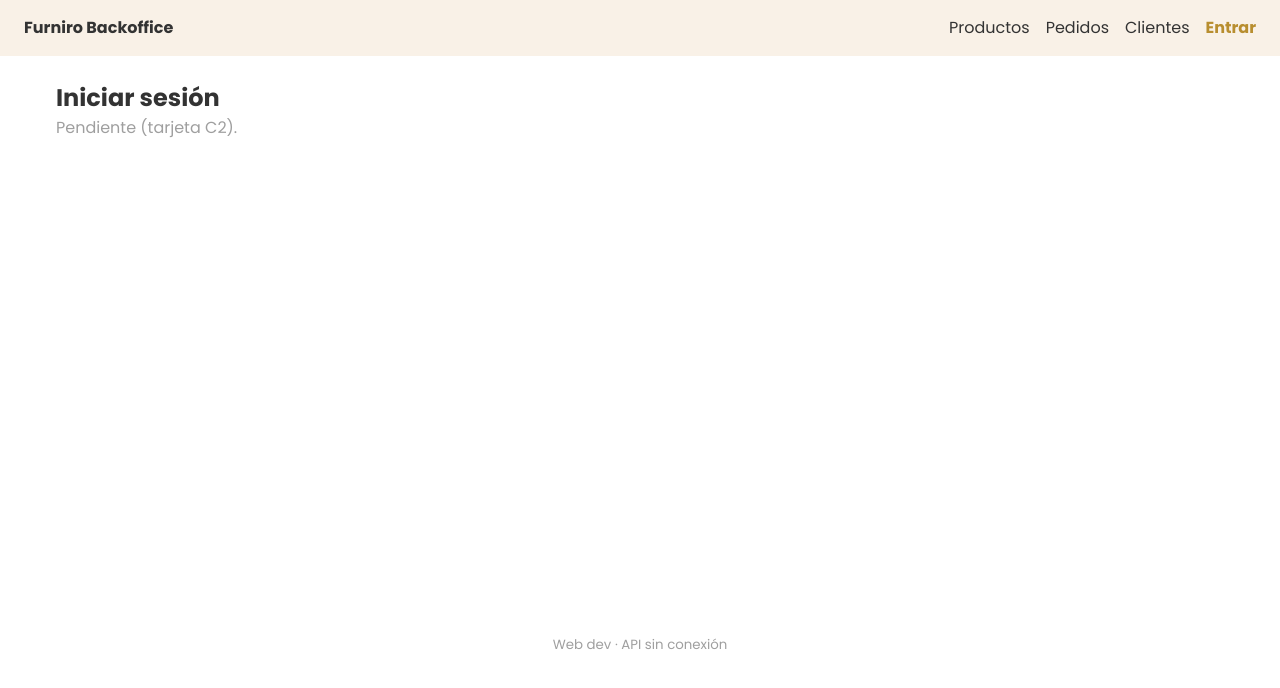
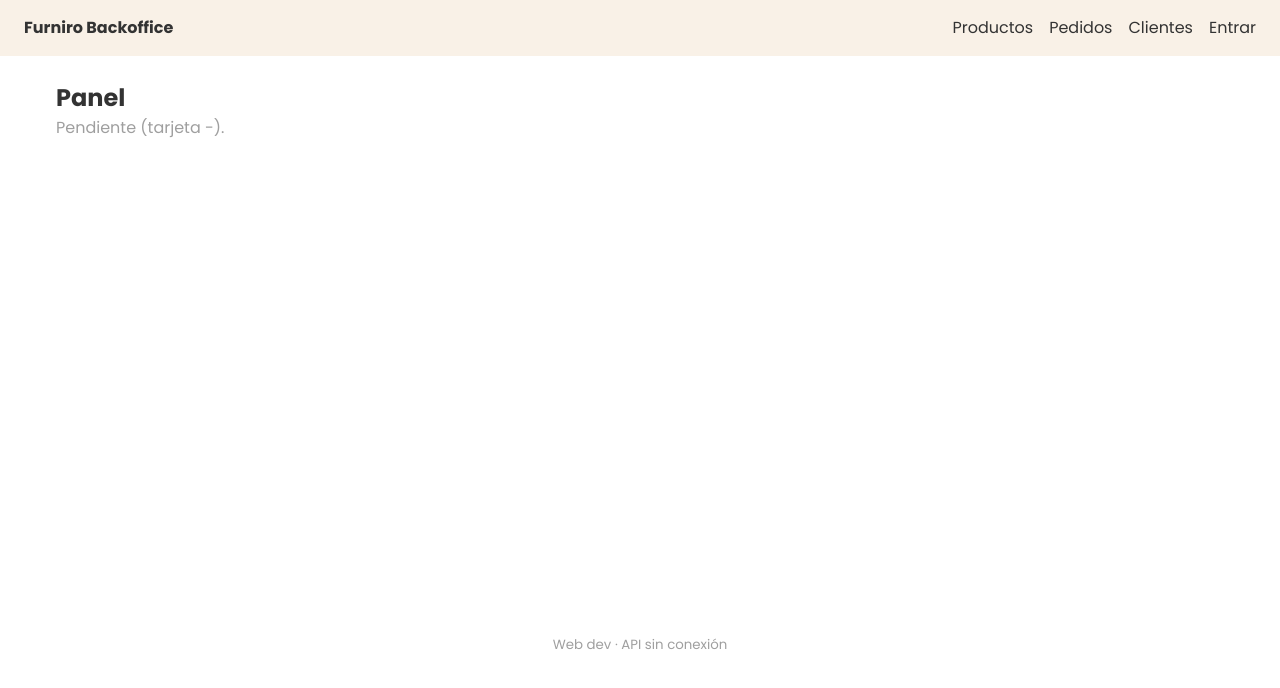
Before and after one commit to migueldonaire/furniro-bootcamp-fullstack, a React (Vite) app in the folder backoffice/: page / in a window 1280 px wide. Before the commit this address led to /login. Shown: the top 688 px of the page. Built offline with nearby package versions, Linux system fonts and the light colour scheme; no server answers.

Commit message:
bypass authguard

```diff
--- a/backoffice/src/features/auth/ProtectedRoute.tsx
+++ b/backoffice/src/features/auth/ProtectedRoute.tsx
@@ -13,6 +13,14 @@ export function ProtectedRoute({ role }: ProtectedRouteProps) {
   // Without a token there is nobody to ask for: skip the request
   const { data: user, isLoading, isError } = useGetMeQuery(undefined, { skip: !token });
 
+  /*
+  BYPASS
+  */
+  const bypass = true;
+  if(bypass){
+    return <Outlet />;
+  }
+
   if (!token || isError) {
     // No token, or the API says it is not valid (expired...): to the login
     return <Navigate to="/login" replace state={{ from: location.pathname }} />;
```
